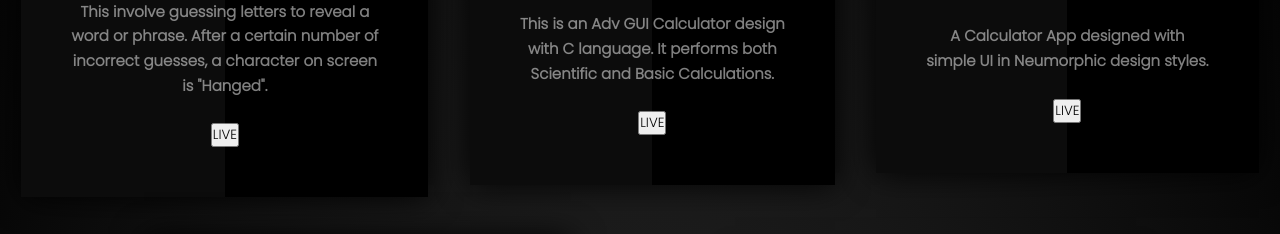
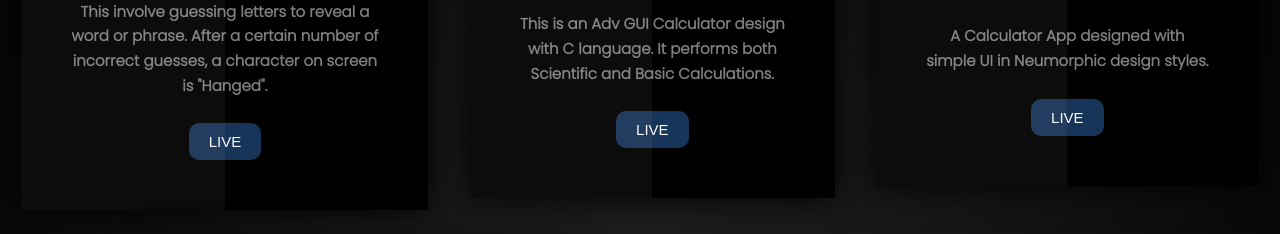
Before and after one commit to The-Young-Programmer/The-Young-Programmer, a plain HTML site: page index.html in a window 1280 px wide. Shown: the part 3413-3647 px from the top of the page. Drawn offline with nearby package versions, Linux system fonts and the light colour scheme.

Commit message:
Update style.css

```diff
--- a/style.css
+++ b/style.css
@@ -616,6 +616,26 @@ h1 {
 
 
 
+button {
+	font-family: sans-serif;
+	border: none;
+	font-size: 15px;
+	outline: none;
+	border-radius: 10px;
+	padding: 10px 20px;
+	background-color: rgb(23, 52, 89);
+	color: #f8f8f9;
+	-webkit-transition-duration: 1s;
+	transition-duration: 1s;
+}
+
+button:hover {
+	background-color: #f8f9f9;
+	color: red;
+	cursor: pointer;
+}
+
+
 
 .sec3 {
     position: relative;
```
